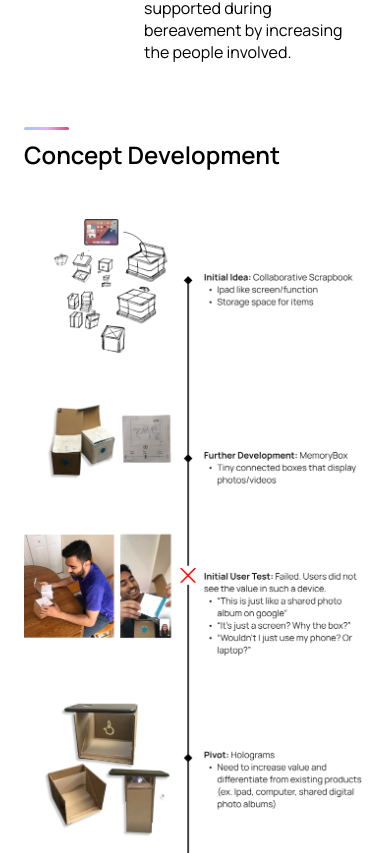
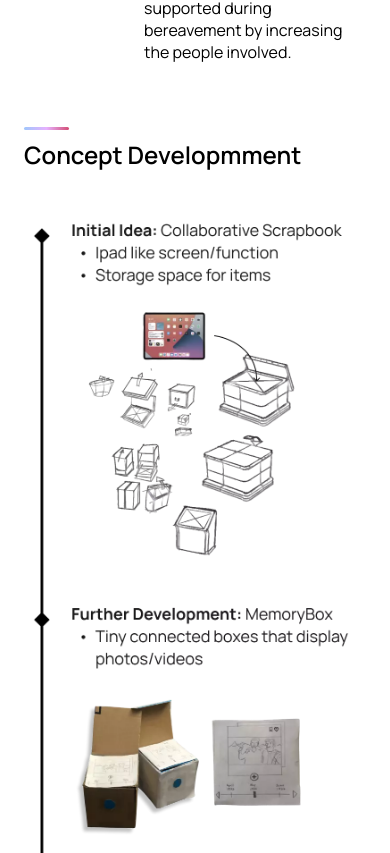
Before and after one commit to Elimists/sash-portfolio, a Next.js app: page /project/memorycache in a window 390 px wide. Shown: the part 5791-6644 px from the top of the page. Built offline with nearby package versions, Linux system fonts and the light colour scheme.

Commit message:
Added mobile view width hooks
Dynamically loads the proper image based on device width.

```diff
--- a/pages/project/memorycache.js
+++ b/pages/project/memorycache.js
@@ -1,6 +1,8 @@
 import Image from 'next/image'
 import Link from 'next/link'
 import useScrolledDown from '../../hooks/useScrolledDown'
+import useWindowDimensions from '../../hooks/useWindowDimensions'
+import { useEffect, useState } from 'react'
 
 /** Assets realted to the project Core.  */
 import styles from '../../styles/Homie.module.css'
@@ -25,6 +27,13 @@ const images = importAll(require.context('../../public/projects/memorycache', fa
 
 export default function CoreBP(){
 
+    const { width } = useWindowDimensions()
+    const [isMobileView, setIsMobileView] = useState(false)
+    useEffect(() => {
+        if (width <= 700) {setIsMobileView(true)}
+        else{setIsMobileView(false)}
+    }, [width])
+
     const isScrolled = useScrolledDown()
     function scrollToTheTop() {
         window.scrollTo({
@@ -46,8 +55,8 @@ export default function CoreBP(){
                 {dataAnalysisSection()}
                 {resultFromAnalysisSection()}
                 {designBriefSection()}
-                {conceptDevelopmentSection()}
-                {howItWorksSectionA()}
+                {conceptDevelopmentSection(isMobileView)}
+                {howItWorksSectionA(isMobileView)}
                 {howItWorksSectionB()}
                 {looksLikeModelSection()}
                 {finalPosterSection()}
@@ -473,26 +482,28 @@ const designBriefSection = () => {
 
 }
 
-const conceptDevelopmentSection = () => {
+const conceptDevelopmentSection = (isMobileView) => {
+
     return(
         <section className={styles.ideation_section}>
             <div className={styles.heading_bar}></div>
-            <h1>Concept Development</h1>
+            <h1>Concept Developmment</h1>
             <div className={mcStyles.concept_dev_image_div}>
 
                     <Image
-                        src={images['first_steps.webp']}
-                        height={3071*0.45}
-                        width={1392*0.45}
+                        src={isMobileView ? images['first_steps_mobile.webp']: images['first_steps.webp']}
+                        height={isMobileView ? (4125*0.45): (3071*0.45)}
+                        width={isMobileView? (766*0.45): (1392*0.45)}
                         alt="Concept Development Journey First Round"
                         placeholder="blur"
-                        blurDataURL={images['first_steps.webp']}/>
+                        blurDataURL={isMobileView ? images['first_steps_mobile.webp']: images['first_steps.webp']}/>
             </div>
         </section>
     )
 }
 
-const howItWorksSectionA = () => {
+const howItWorksSectionA = (isMobileView) => {
+
     return(
         <section className={styles.ideation_section}>
             <div className={styles.heading_bar}></div>
@@ -511,12 +522,12 @@ const howItWorksSectionA = () => {
                 allowFullScreen></iframe>
                 <div>
                         <Image
-                            src={images['second_steps.webp']}
-                            height={4752*0.45}
-                            width={1324*0.45}
+                            src={isMobileView ? images['second_steps_mobile.webp']: images['second_steps.webp']}
+                            height={isMobileView ? (6190*0.45): (4752*0.45)}
+                            width={isMobileView ? (776*0.45): (1324*0.45)}
                             alt="Concept Development Journey Second Round"
                             placeholder="blur"
-                            blurDataURL={images['second_steps.webp']}/>
+                            blurDataURL={isMobileView ? images['second_steps_mobile.webp']: images['second_steps.webp']}/>
                 </div>
             </div>
         </section>
```
Also changed, not shown: public/projects/memorycache/first_steps_mobile.webp (added), public/projects/memorycache/second_steps_mobile.webp (added).
